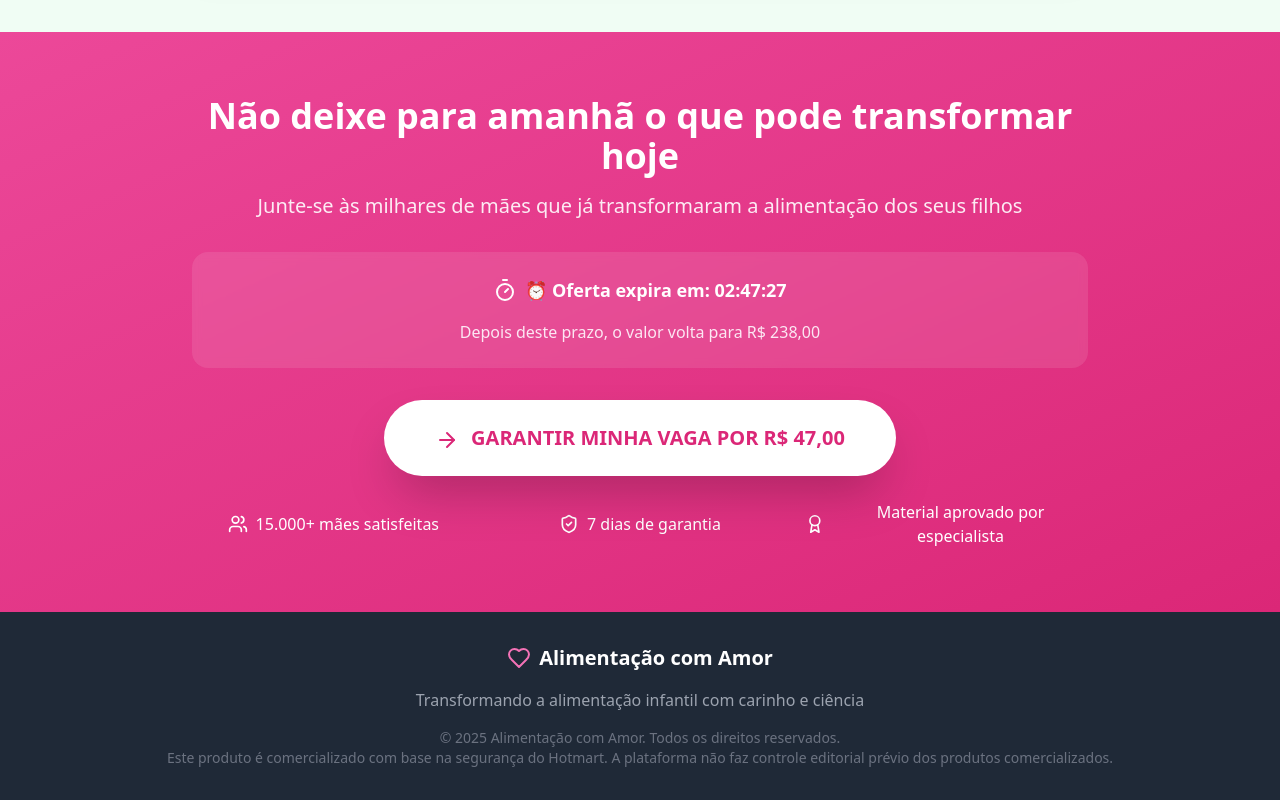
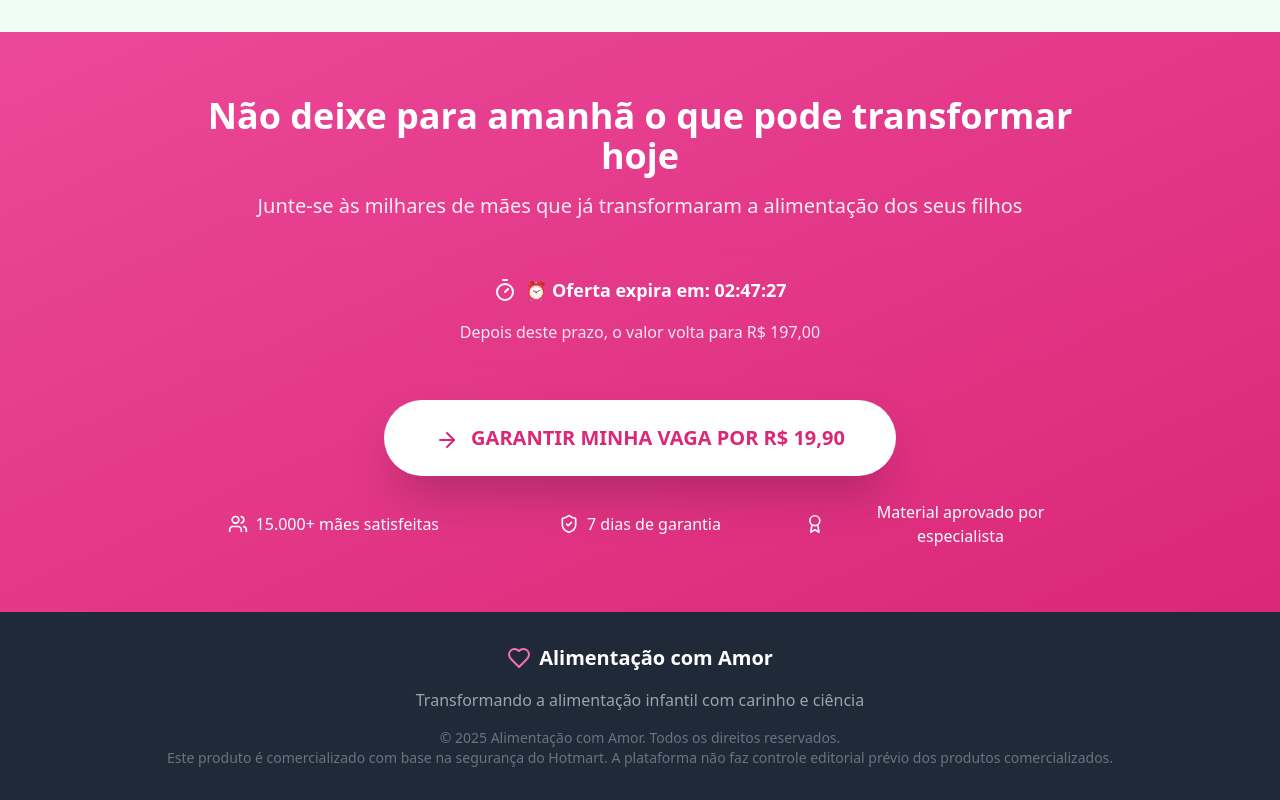
Before and after one commit to dreekszin/devocionalautismo, a React (Vite) app: page / in a window 1280 px wide. Shown: the part 4606-5406 px from the top of the page. Built offline with nearby package versions, Linux system fonts and the light colour scheme.

Commit message:
fix: colors

```diff
--- a/src/App.tsx
+++ b/src/App.tsx
@@ -472,7 +472,7 @@ function App() {
             seus filhos
           </p>
 
-          <div className="bg-white bg-opacity-10 rounded-2xl p-6 mb-8 backdrop-blur-sm">
+          <div className="rounded-2xl p-6 mb-8 backdrop-blur-sm">
             <div className="flex items-center justify-center mb-4">
               <Timer className="w-6 h-6 mr-2" />
               <span className="text-lg font-semibold">
@@ -482,13 +482,13 @@ function App() {
               </span>
             </div>
             <p className="text-pink-100">
-              Depois deste prazo, o valor volta para R$ 238,00
+              Depois deste prazo, o valor volta para R$ 197,00
             </p>
           </div>
 
           <button className="w-full max-w-lg bg-white text-pink-600 font-bold py-6 px-8 rounded-full text-xl hover:bg-gray-100 transition-all duration-300 shadow-2xl transform hover:scale-105 mb-6">
             <ArrowRight className="w-6 h-6 inline-block mr-3" />
-            GARANTIR MINHA VAGA POR R$ 47,00
+            GARANTIR MINHA VAGA POR R$ 19,90
           </button>
 
           <div className="grid md:grid-cols-3 gap-6 text-center">
```
